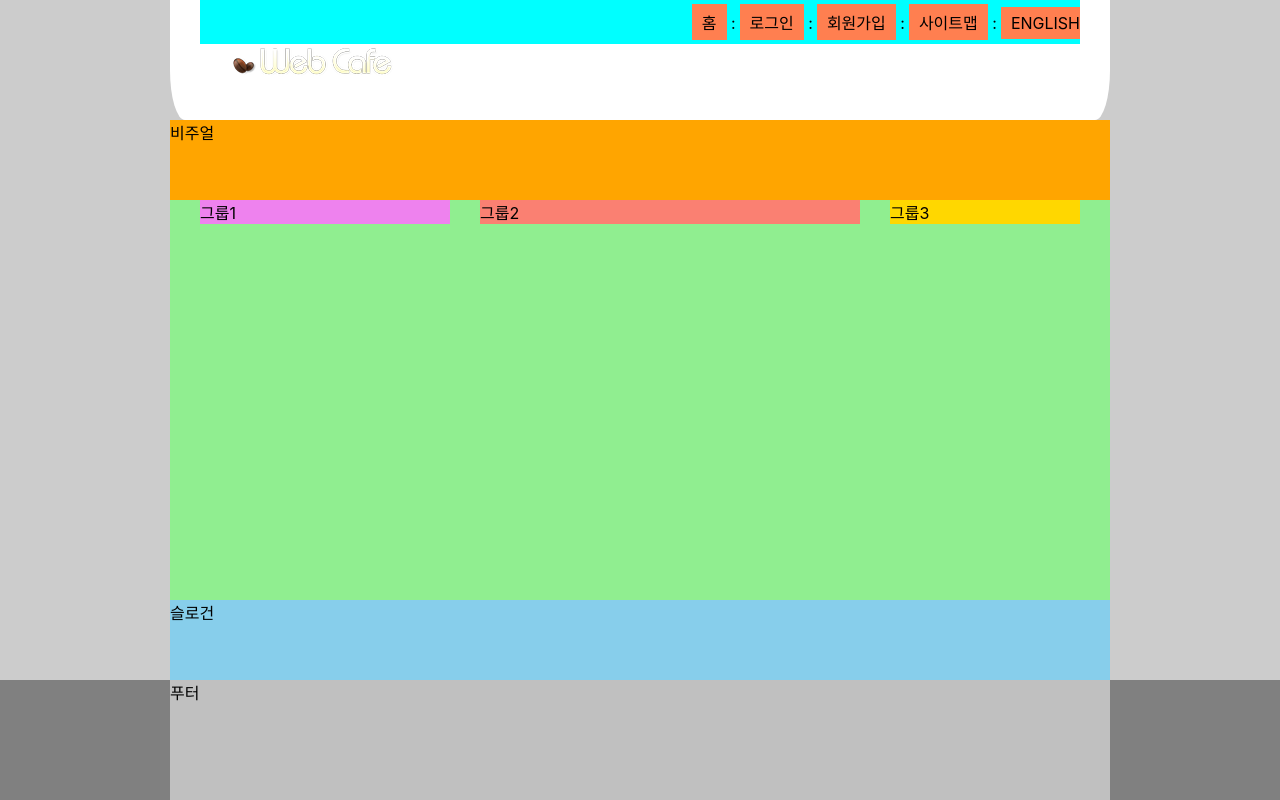
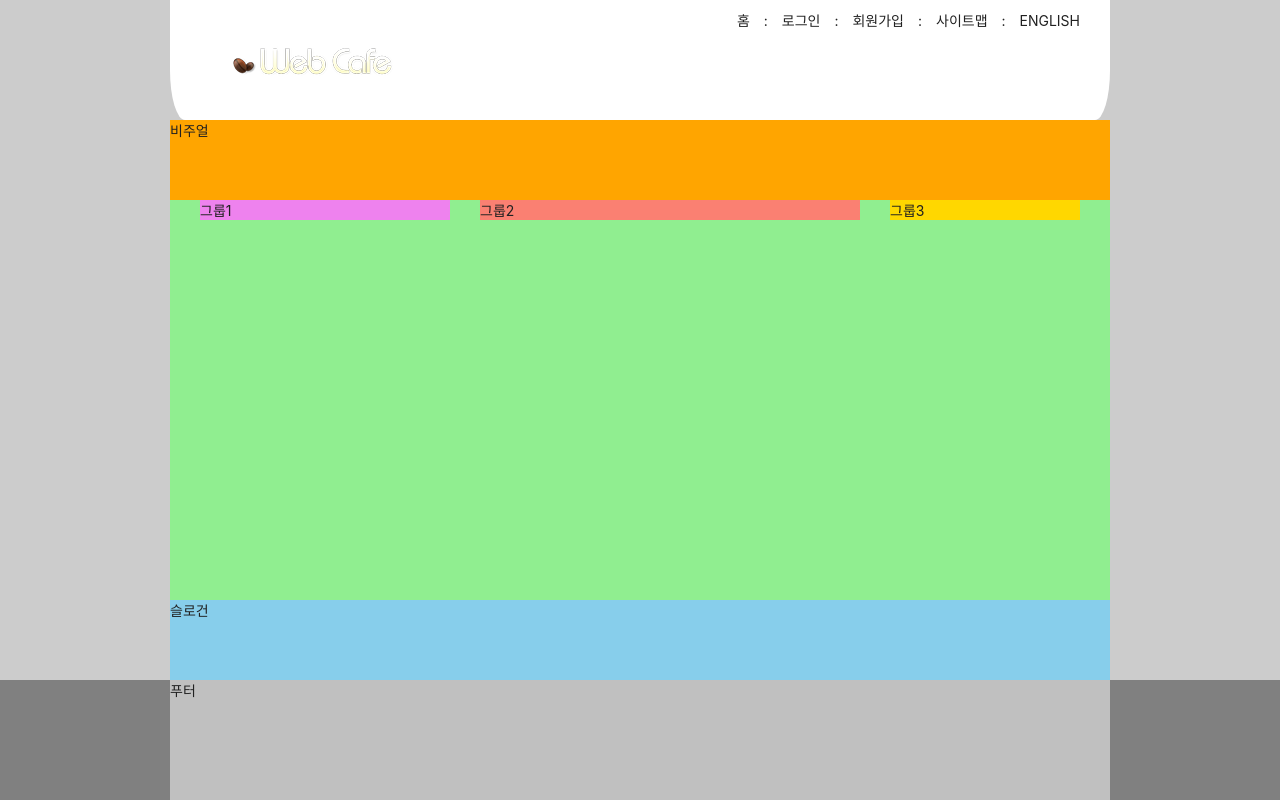
Before and after one commit to sungeunnn/HTML5, a plain HTML site: page index.html in a window 1280 px wide. Drawn offline with Linux system fonts and the light colour scheme; a web font is replaced by a local one.

Commit message:
html 요소의 기본 글자크기 및 body 요소의 기본 글자 크기 변경

```diff
--- a/styles/style.css
+++ b/styles/style.css
@@ -3,31 +3,42 @@
 @import url(./reset.css);
 
 /*기본 스타일*/
-*, *::before, *::after {
+*,
+*::before,
+*::after {
   box-sizing: border-box;
 }
 
+html{
+  font-size: 10px;
+}
 /* 링크 스타일 */
-a{
+a {
   color: inherit;
   text-decoration: none;
 }
 
 /* 본문 스타일 */
 body {
-  color:#000;
+  /* em, rem 단위 사용해보기*/
+  font-size: 1.4rem;
+  color: #212121;
   background-color: #ccc;
-  font-family: "Pretendard Variable", Pretendard, -apple-system, BlinkMacSystemFont, system-ui, Roboto, "Helvetica Neue", "Segoe UI", "Apple SD Gothic Neo", "Noto Sans KR", "Malgun Gothic", "Apple Color Emoji", "Segoe UI Emoji", "Segoe UI Symbol", sans-serif;
+  font-family: "Pretendard Variable", Pretendard, -apple-system,
+    BlinkMacSystemFont, system-ui, Roboto, "Helvetica Neue", "Segoe UI",
+    "Apple SD Gothic Neo", "Noto Sans KR", "Malgun Gothic", "Apple Color Emoji",
+    "Segoe UI Emoji", "Segoe UI Symbol", sans-serif;
 }
 
-
-
 /* 레이아웃 */
-.header, .visual, .main, .slogan, .footer-inner {
+.header,
+.visual,
+.main,
+.slogan,
+.footer-inner {
   width: 940px;
   margin: 0 auto;
 }
-
 
 /* 헤더 */
 .header {
@@ -39,37 +50,42 @@ body {
 }
 
 /* 로고 */
-.logo{
-  position:absolute;
+.logo {
+  position: absolute;
   top: 45px;
   left: 60px;
 }
 
 /* 텍스트 링크 모음 */
-.member{
-  background-color: aqua;
+.member {
   text-align: right;
   padding: 4px 0;
+  /* position 속성을 활용하여, .member 영역을 오른쪽으로 10px 만큼 이동하기 */
+  /* position: relative;
+  right: -10px; */
+  /* transform 속성을 활용하여, .member 영역으로 오른쪽으로 10px 만큼 이동하기 */
+  transform : translateX(10px);
+
 }
 
 /* 텍스트 링크 li */
 .member li {
-  display:inline-block;
+  display: inline-block;
 }
 
 .member a {
-  background-color: coral;
-  padding: 6px 10px ;
+
+  padding: 6px 10px;
   display: inherit;
   text-transform: uppercase;
 }
 
-/* 마지막  li요소에 포함된 padding 값에서 오른쪽 padding 값을 0으로*/
+/* 마지막  li요소에 포함된 padding 값에서 오른쪽 padding 값을 0으로
 .member li:last-child a{
   padding-right: 0;
-}
+} */
 
-.divider{
+.divider {
   margin-right: 4px;
 }
 
@@ -83,11 +99,11 @@ body {
 .main {
   background: lightgreen;
   height: 50vh;
-  display:flow-root;
-  padding:0 15px;
+  display: flow-root;
+  padding: 0 15px;
 }
 
-.group{
+.group {
   margin: 0 15px;
   float: left;
 }
@@ -115,7 +131,7 @@ body {
   background: gray;
 }
 /*푸터 이너*/
-.footer-inner{
+.footer-inner {
   background: silver;
   height: 15vh;
 }
```
